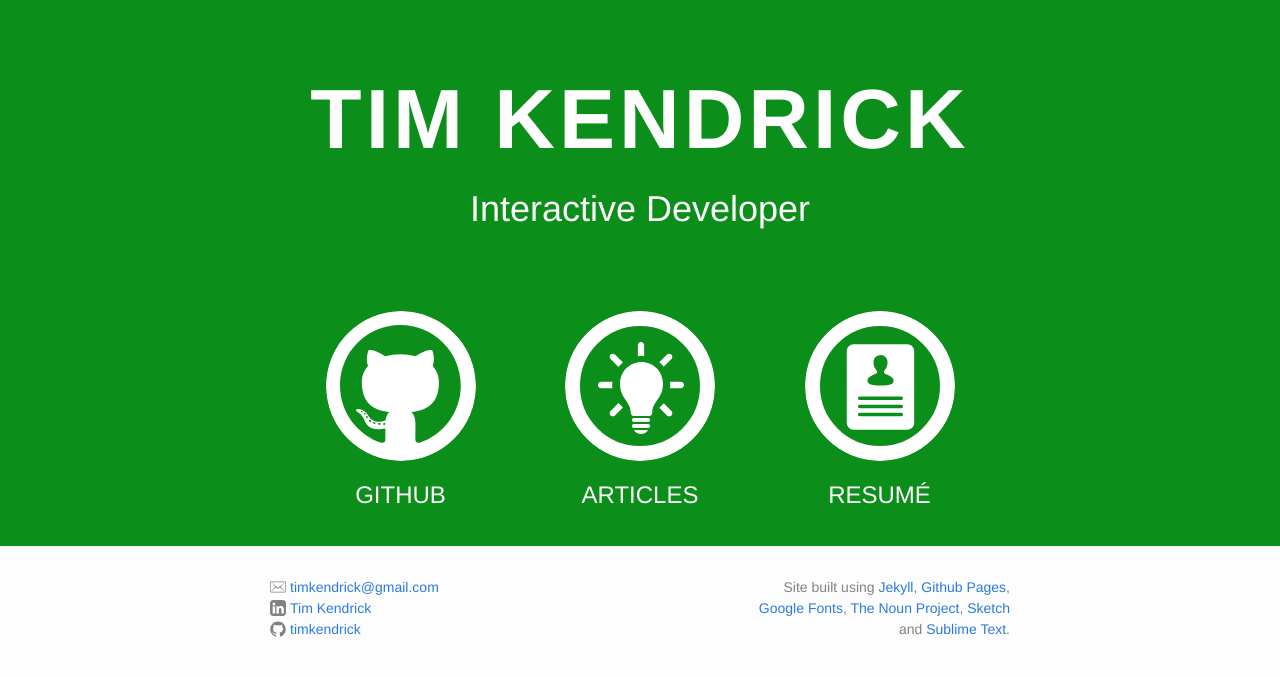
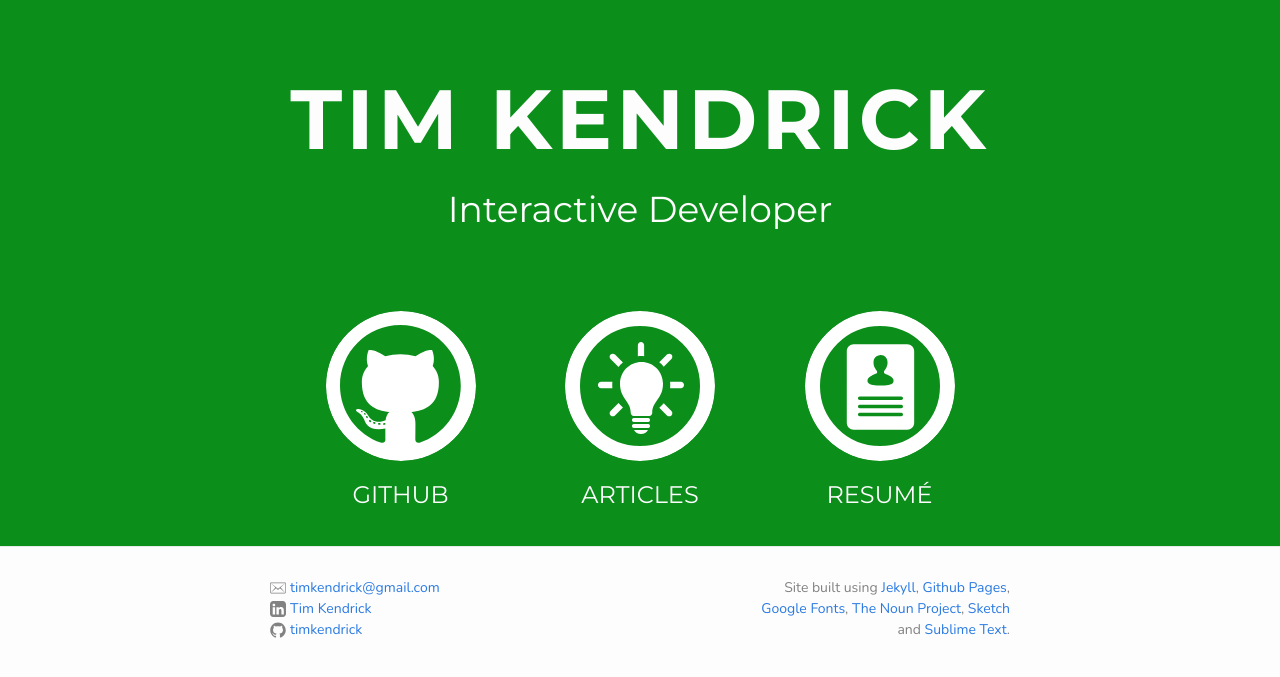
Before and after one commit to timkendrick/timkendrick.github.io, a Jekyll site: the page built from index.html, in a window 1280 px wide. Shown: the top 677 px of the page. Built offline with Jekyll 4.4.1, drawn with Linux system fonts in a browser that asks for light colours; a style sheet for code colours, icons or effects is not loaded.

Commit message:
Typography updates

```diff
--- a/_includes/head.html
+++ b/_includes/head.html
@@ -1,11 +1,12 @@
 <head>
-	<meta charset="utf-8">
-	<meta http-equiv="X-UA-Compatible" content="IE=edge">
-	<meta name="viewport" content="width=device-width, initial-scale=1">
+	<meta charset="utf-8"/>
+	<meta http-equiv="X-UA-Compatible" content="IE=edge"/>
+	<meta name="viewport" content="width=device-width, initial-scale=1"/>
 	<title>{% if page.title %}{{ page.title }}{% else %}{{ site.title }} | {{ site.subtitle }}{% endif %}</title>
-	<meta name="description" content="{% if page.excerpt %}{{ page.excerpt | strip_html | strip_newlines | truncate: 160 }}{% else %}{{ site.description }}{% endif %}">
-	<link rel="stylesheet" href="{{ "/css/main.css" | prepend: site.baseurl }}">
-	<link rel="stylesheet" href="//cdnjs.cloudflare.com/ajax/libs/highlight.js/8.5/styles/tomorrow-night.min.css">
-	<link rel="canonical" href="{{ page.url | replace:'index.html','' | prepend: site.baseurl | prepend: site.url }}">
+	<meta name="description" content="{% if page.excerpt %}{{ page.excerpt | strip_html | strip_newlines | truncate: 160 }}{% else %}{{ site.description }}{% endif %}"/>
+	<link rel="stylesheet" href="{{ "/css/main.css" | prepend: site.baseurl }}"/>
+	<link rel="stylesheet" href="//fonts.googleapis.com/css?family=Nunito:400,300|Montserrat:400,700|Raleway:400,300"/>
+	<link rel="stylesheet" href="//cdnjs.cloudflare.com/ajax/libs/highlight.js/8.5/styles/tomorrow-night.min.css"/>
+	<link rel="canonical" href="{{ page.url | replace:'index.html','' | prepend: site.baseurl | prepend: site.url }}"/>
 	<link rel="alternate" type="application/rss+xml" title="{{ site.title }}" href="{{ "/feed.xml" | prepend: site.baseurl | prepend: site.url }}" />
 </head>
--- a/_sass/_home.scss
+++ b/_sass/_home.scss
@@ -28,10 +28,10 @@
 }
 
 .home-articles-article-title {
-	font-family: $title-font-family;
-	font-weight: $title-font-weight;
-	line-height: $title-line-height;
-	font-size: $base-font-size;
+	font-family: $list-item-font-family;
+	font-weight: $list-item-font-weight;
+	line-height: $list-item-line-height;
+	font-size: $list-item-font-size;
 }
 
 .home-articles-article-subtitle {
--- a/_sass/_page.scss
+++ b/_sass/_page.scss
@@ -8,8 +8,9 @@
 	font-family: $title-font-family;
 	font-weight: $title-font-weight;
 	font-size: $title-font-size-mobile;
-	line-height: $title-line-height;
-	letter-spacing: $title-letter-spacing;
+	line-height: $title-line-height-mobile;
+	letter-spacing: $title-letter-spacing-mobile;
+	margin-bottom: 5px;
 }
 
 .page-subtitle {
@@ -39,6 +40,8 @@
 @include media-query-min($breakpoint-tablet) {
 	.page-title {
 		font-size: $title-font-size;
+		line-height: $title-line-height;
+		letter-spacing: $title-letter-spacing;
 	}
 
 	.page-content {
--- a/_sass/_variables.scss
+++ b/_sass/_variables.scss
@@ -28,13 +28,15 @@
 
 $title-font-family: "Raleway", Helvetica, Arial, sans-serif;
 $title-font-weight: 300;
-$title-font-size-mobile: 36px;
 $title-font-size: 42px;
 $title-line-height: 1.2;
 $title-letter-spacing: -1px;
+$title-font-size-mobile: 36px;
+$title-line-height-mobile: 1.2;
+$title-letter-spacing-mobile: -1px;
 
 $header-font-family: "Montserrat", $base-font-family;
-$header-font-weight: bold;
+$header-font-weight: 700;
 $header-font-size: 16px;
 $header-letter-spacing: 1px;
 $header-text-transform: uppercase;
@@ -58,7 +60,7 @@
 $splash-title-text-align: center;
 
 $splash-subtitle-font-family: $header-font-family;
-$splash-subtitle-font-weight: 100;
+$splash-subtitle-font-weight: 300;
 $splash-subtitle-font-size: 36px;
 $splash-subtitle-line-height: 1.5;
 $splash-subtitle-letter-spacing: 0;
@@ -87,8 +89,14 @@
 $action-background-color: $splash-subtitle-background-color;
 $action-text-align: $splash-subtitle-text-align;
 
+$list-item-font-family: $title-font-family;
+$list-item-font-weight: 400;
+$list-item-font-size: $base-font-size;
+$list-item-line-height: $base-line-height;
+$list-item-letter-spacing: 0;
+
 $badge-font-family: "Montserrat", $base-font-family;
-$badge-font-weight: bold;
+$badge-font-weight: 700;
 $badge-font-size: 14px;
 $badge-line-height: 1.5;
 $badge-letter-spacing: 1px;
```
